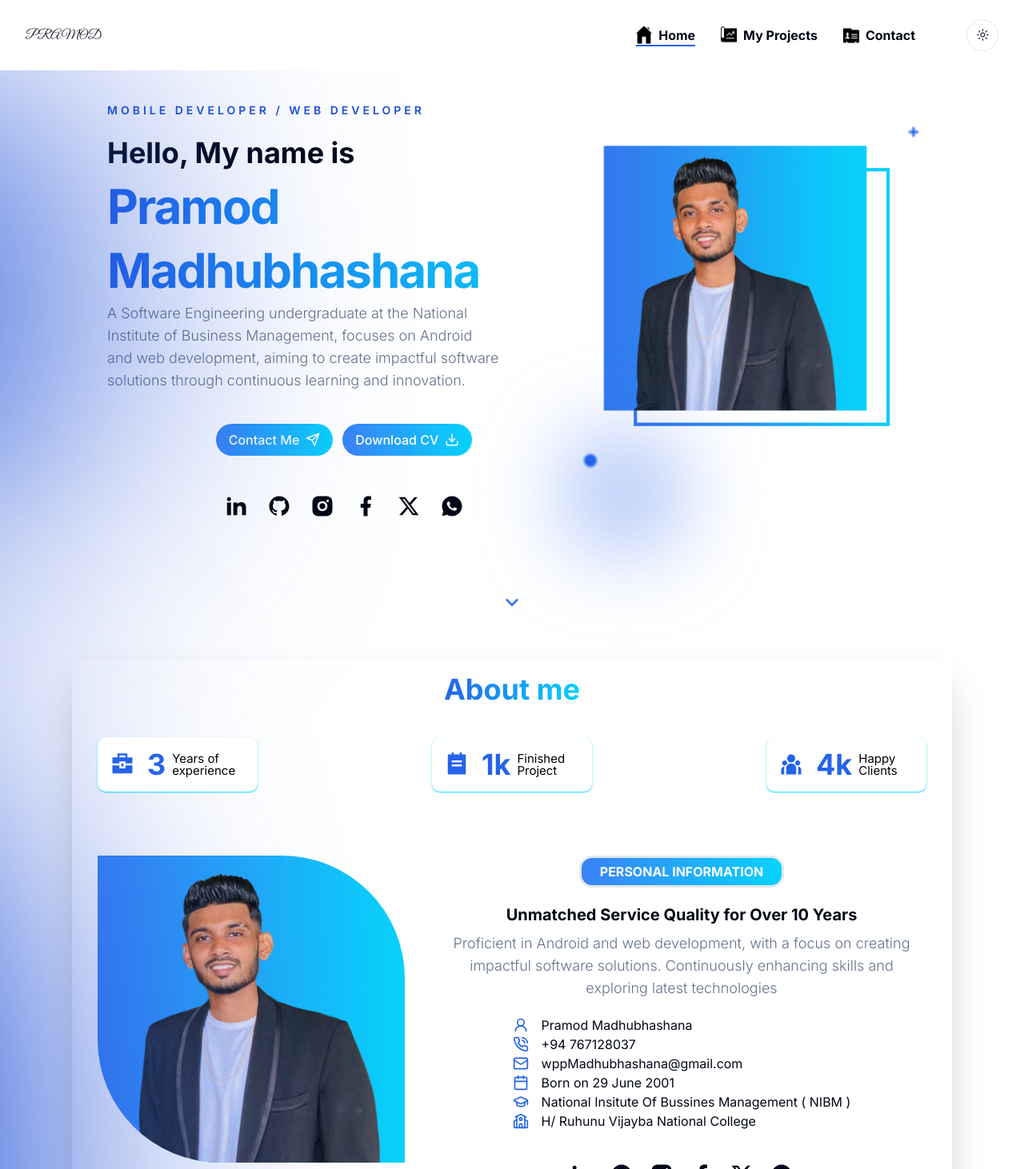
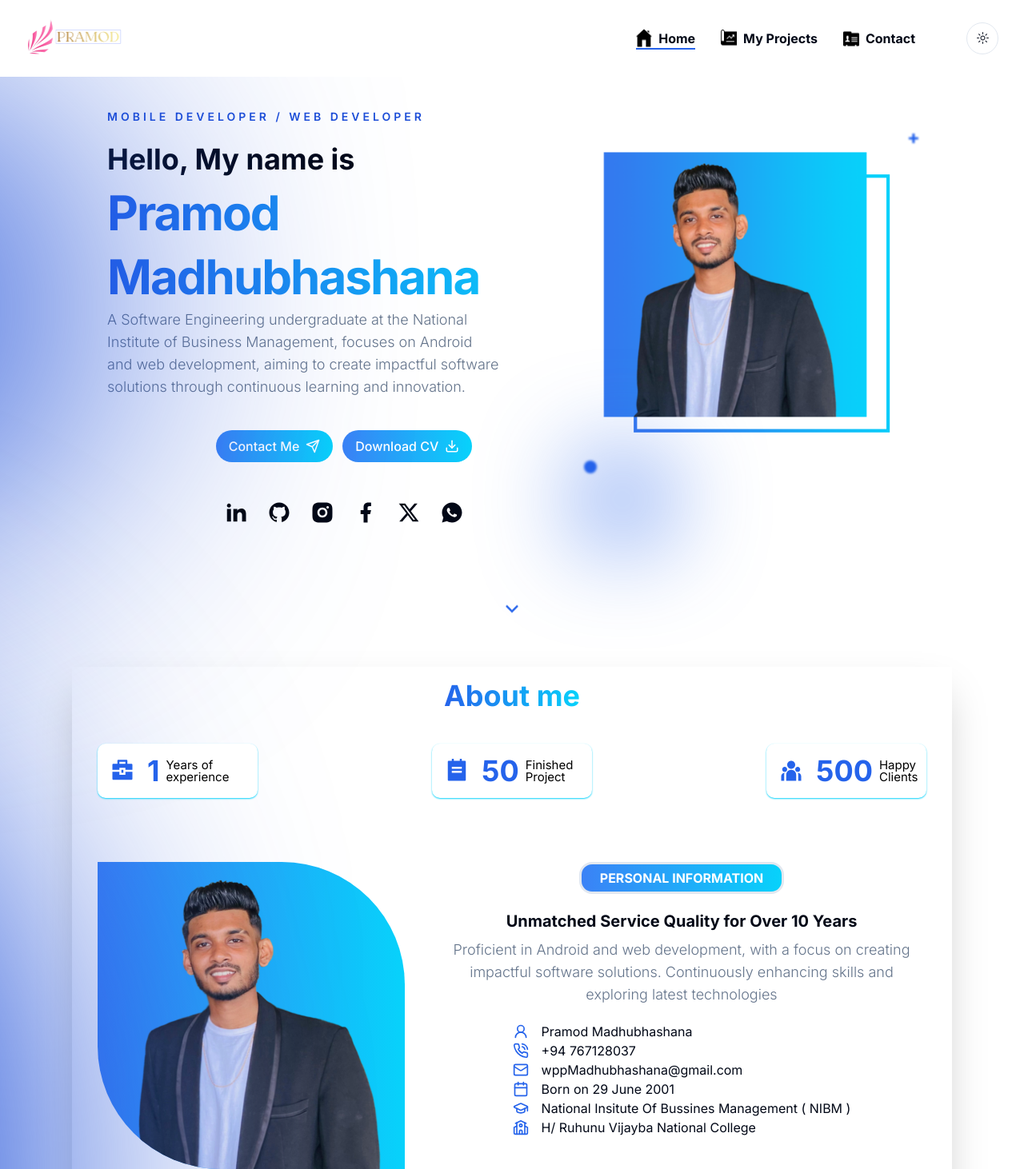
Before and after one commit to PramodMadhubhashana/portfolio, a Next.js app: page / in a window 1280 px wide. Shown: the top 1462 px of the page at 80% size. Built offline with nearby package versions, Linux system fonts and the light colour scheme.

Commit message:
add logo

```diff
--- a/components/AboutMe.jsx
+++ b/components/AboutMe.jsx
@@ -164,7 +164,7 @@ const AboutMe = () => {
                     <div>
                         <Badge
                             icon={<RiBriefcase4Fill />}
-                            endCountNumber={3}
+                            endCountNumber={1}
                             badgeText="Years of experience"
                             containerStyle="relative"
                         />
@@ -172,8 +172,8 @@ const AboutMe = () => {
                     <div>
                         <Badge
                             icon={<RiTodoFill />}
-                            endCountNumber={1}
-                            endCountText="k"
+                            endCountNumber={5}
+                            endCountText="0"
                             badgeText="Finished Project"
                             containerStyle="relative"
                         />
@@ -181,8 +181,8 @@ const AboutMe = () => {
                     <div>
                         <Badge
                             icon={<RiTeamFill />}
-                            endCountNumber={4}
-                            endCountText="k"
+                            endCountNumber={5}
+                            endCountText="00"
                             badgeText="Happy Clients"
                             containerStyle="relative"
                         />
--- a/components/Cta.jsx
+++ b/components/Cta.jsx
@@ -13,7 +13,7 @@ const Cta = () => {
                     </p>
                 </div>
                 <div className='pt-10'>
-                    <Link href='/contact'>
+                    <Link href='/contact' passHref>
                         <Button className='bg-gradient-to-r from-blue-500 to-[#07D2FB] text-white gap-x-2'>Contact Me <Send size={18} /></Button>
                     </Link>
                 </div>
--- a/components/Logo.jsx
+++ b/components/Logo.jsx
@@ -1,4 +1,5 @@
 import { Great_Vibes } from 'next/font/google';
+import Image from 'next/image';
 import Link from 'next/link';
 
 const greatVibes = Great_Vibes({
@@ -12,7 +13,7 @@ const greatVibes = Great_Vibes({
 const Logo = () => {
   return (
     <Link href='/'>
-        <p className={greatVibes.className}>PRAMOD</p>
+        <Image src='/assets/logo/Screenshot 2024-06-23 232932.png' width={120} height={100}/>
     </Link>
   )
 }
--- a/components/Works.jsx
+++ b/components/Works.jsx
@@ -23,7 +23,7 @@ const Works = () => {
                             <p>Explore my latest project, where I applied my skills in mobile and web development to create impactful software solutions.</p>
                         </div>
                         <div className="py-10 justify-center flex">
-                            <Link href='/project'>
+                            <Link href='/projects' passHref>
                                 <Button className='bg-gradient-to-r from-blue-500 to-[#07D2FB] text-white gap-x-2'>All Project</Button>
                             </Link>
                         </div>
```
Also changed, not shown: public/assets/logo/Screenshot 2024-06-23 232932.png (added).
